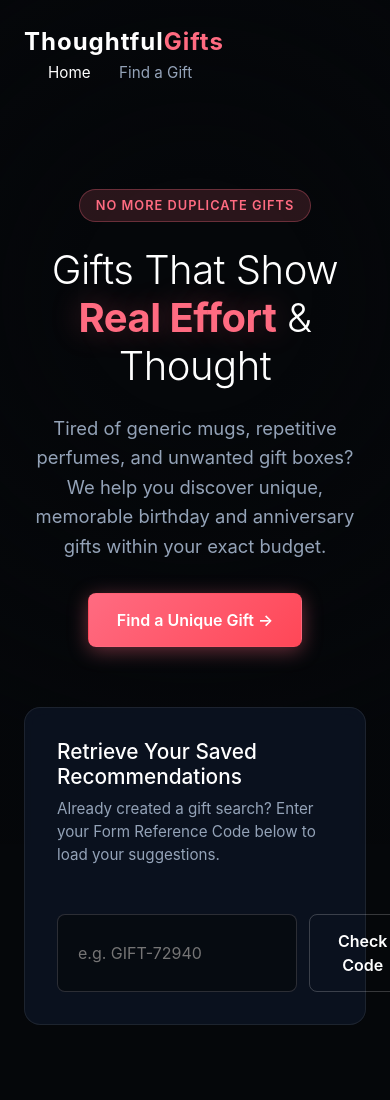
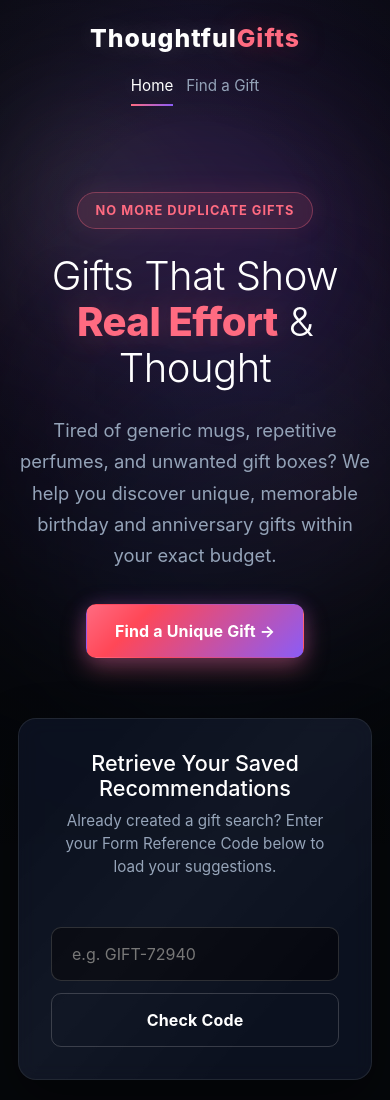
Before and after one commit to Krshnsr/git-site0.2, a website: page index.html in a window 390 px wide. Shown: the top 1100 px of the page. Drawn offline with nearby package versions, Linux system fonts and the light colour scheme.

Commit message:
Add cinematic smoke, glow, and ambient motion to the landing page styling

```diff
--- a/style.css
+++ b/style.css
@@ -3,9 +3,9 @@
    ========================================================================== */
 :root {
   --bg-main: #0b0f19;
-  --bg-card: #131b2e;
+  --bg-card: rgba(19, 27, 46, 0.8);
   --bg-card-hover: #1a243d;
-  --border-color: #23314f;
+  --border-color: rgba(255, 255, 255, 0.09);
 
   --text-main: #f8fafc;
   --text-muted: #94a3b8;
@@ -13,7 +13,10 @@
 
   --gradient-primary: linear-gradient(135deg, #ec4899 0%, #8b5cf6 50%, #3b82f6 100%);
   --gradient-accent: linear-gradient(135deg, #f59e0b, #ec4899);
-  --gradient-glow: rgba(139, 92, 246, 0.35);
+  --gradient-glow: rgba(139, 92, 246, 0.45);
+
+  --shadow-soft: 0 18px 50px rgba(0, 0, 0, 0.38);
+  --shadow-glow: 0 0 35px rgba(139, 92, 246, 0.35);
 
   --radius-sm: 8px;
   --radius-md: 14px;
@@ -27,13 +30,53 @@
   font-family: -apple-system, BlinkMacSystemFont, "Segoe UI", Roboto, Oxygen, Ubuntu, sans-serif;
 }
 
+html {
+  scroll-behavior: smooth;
+}
+
 body, html {
   width: 100%;
   min-height: 100%;
-  background-color: #05070a;
-  font-family: 'Segoe UI', Tahoma, Geneva, Verdana, sans-serif;
-  color: #e2e8f0;
+  background:
+    radial-gradient(circle at top, rgba(139, 92, 246, 0.14), transparent 25%),
+    radial-gradient(circle at bottom left, rgba(59, 130, 246, 0.12), transparent 30%),
+    #05070a;
+  color: var(--text-main);
   overflow-x: hidden;
+}
+
+body {
+  position: relative;
+}
+
+body::before,
+body::after {
+  content: "";
+  position: fixed;
+  inset: auto;
+  width: 38rem;
+  height: 38rem;
+  border-radius: 50%;
+  filter: blur(80px);
+  pointer-events: none;
+  z-index: 0;
+  opacity: 0.5;
+  animation: smokeDrift 22s ease-in-out infinite alternate;
+}
+
+body::before {
+  left: -8rem;
+  top: 8rem;
+  background: rgba(168, 85, 247, 0.22);
+}
+
+body::after {
+  right: -6rem;
+  bottom: 4rem;
+  height: 30rem;
+  width: 30rem;
+  background: rgba(59, 130, 246, 0.18);
+  animation-delay: 2s;
 }
 
 /* Cinematic Layers */
@@ -46,7 +89,14 @@ body, html {
   z-index: 1;
   pointer-events: none;
   mix-blend-mode: screen;
-  opacity: 0.55;
+  opacity: 0.9;
+  background:
+    radial-gradient(circle at 15% 25%, rgba(255,255,255,0.18), transparent 20%),
+    radial-gradient(circle at 60% 30%, rgba(168,85,247,0.18), transparent 25%),
+    radial-gradient(circle at 40% 70%, rgba(59,130,246,0.14), transparent 18%),
+    radial-gradient(circle at 80% 60%, rgba(255,107,129,0.14), transparent 22%);
+  filter: blur(60px);
+  animation: smokePulse 16s ease-in-out infinite alternate;
 }
 
 .spotlight {
@@ -56,7 +106,7 @@ body, html {
   width: 100%;
   height: 100%;
   z-index: 2;
-  background: radial-gradient(circle at 50% 35%, transparent 20%, rgba(5,7,10,0.92) 80%);
+  background: radial-gradient(circle at 50% 28%, transparent 18%, rgba(5,7,10,0.78) 72%, rgba(5,7,10,0.96) 100%);
   pointer-events: none;
 }
 
@@ -78,26 +128,60 @@ body, html {
 }
 
 .brand {
-  font-size: 1.5rem;
-  font-weight: 700;
+  font-size: 1.55rem;
+  font-weight: 800;
   letter-spacing: 1px;
   color: #fff;
+  text-shadow: 0 0 24px rgba(255, 255, 255, 0.18);
+}
+
+.brand a {
+  color: #fff;
+  text-decoration: none;
 }
 
 .brand span {
   color: #ff6b81;
+  text-shadow: 0 0 30px rgba(255, 107, 129, 0.35);
+}
+
+.nav-links {
+  display: flex;
+  align-items: center;
+  gap: 0.2rem;
 }
 
 .nav-links a {
-  color: #94a3b8;
+  color: var(--text-muted);
   text-decoration: none;
   margin-left: 24px;
   font-size: 0.95rem;
-  transition: color 0.3s ease;
+  transition: color 0.3s ease, transform 0.3s ease, text-shadow 0.3s ease;
+  position: relative;
 }
 
-.nav-links a:hover, .nav-links a.active {
+.nav-links a::after {
+  content: "";
+  position: absolute;
+  left: 0;
+  bottom: -8px;
+  width: 100%;
+  height: 2px;
+  background: linear-gradient(90deg, #ff6b81, #8b5cf6);
+  transform: scaleX(0);
+  transform-origin: left;
+  transition: transform 0.3s ease;
+}
+
+.nav-links a:hover,
+.nav-links a.active {
   color: #fff;
+  text-shadow: 0 0 18px rgba(255, 255, 255, 0.2);
+}
+
+.nav-links a:hover::after,
+.nav-links a.active::after {
+  transform: scaleX(1);
 }
 
 .hero {
@@ -109,83 +193,106 @@ body, html {
 
 .badge-tag {
   display: inline-block;
-  padding: 6px 16px;
-  background: rgba(255, 107, 129, 0.15);
+  padding: 8px 18px;
+  background: rgba(255, 107, 129, 0.12);
   color: #ff6b81;
-  border: 1px solid rgba(255, 107, 129, 0.3);
-  border-radius: 20px;
+  border: 1px solid rgba(255, 107, 129, 0.35);
+  border-radius: 999px;
   font-size: 0.8rem;
-  font-weight: 600;
+  font-weight: 700;
   letter-spacing: 1px;
   text-transform: uppercase;
   margin-bottom: 24px;
+  box-shadow: 0 0 25px rgba(255, 107, 129, 0.1);
+  backdrop-filter: blur(6px);
 }
 
 .hero h1 {
-  font-size: 3.5rem;
+  font-size: clamp(2.5rem, 5vw, 4.2rem);
   font-weight: 300;
   letter-spacing: -0.5px;
-  line-height: 1.2;
+  line-height: 1.15;
   color: #fff;
   margin-bottom: 24px;
-  animation: movieFadeIn 2.5s ease-out;
+  animation: movieFadeIn 2.3s ease-out;
+  text-shadow: 0 20px 60px rgba(0,0,0,0.25);
 }
 
 .hero h1 span {
-  font-weight: 700;
+  font-weight: 800;
   color: #ff6b81;
-  text-shadow: 0 0 30px rgba(255, 107, 129, 0.3);
+  text-shadow: 0 0 30px rgba(255, 107, 129, 0.25);
 }
 
 .hero p {
   font-size: 1.15rem;
-  color: #94a3b8;
-  line-height: 1.6;
+  color: var(--text-muted);
+  line-height: 1.7;
   margin-bottom: 32px;
+  max-width: 680px;
+  margin-inline: auto;
 }
 
 .btn {
   display: inline-block;
   padding: 14px 28px;
-  border-radius: 8px;
+  border-radius: 10px;
   font-size: 1rem;
-  font-weight: 600;
+  font-weight: 700;
   text-decoration: none;
-  transition: transform 0.2s ease, box-shadow 0.2s ease;
+  transition: transform 0.25s ease, box-shadow 0.25s ease, border-color 0.25s ease, background 0.25s ease;
   cursor: pointer;
+  border: 1px solid transparent;
+  letter-spacing: 0.01em;
 }
 
 .btn:hover {
-  transform: translateY(-2px);
+  transform: translateY(-3px) scale(1.01);
 }
 
 .btn-gradient {
-  background: linear-gradient(135deg, #ff6b81, #ff4757);
+  background: linear-gradient(135deg, #ff6b81, #ff4757 25%, #8b5cf6 100%);
   color: #fff;
-  box-shadow: 0 4px 20px rgba(255, 107, 129, 0.4);
+  box-shadow: 0 10px 24px rgba(255, 107, 129, 0.35), 0 0 20px rgba(139, 92, 246, 0.22);
 }
 
 .btn-gradient:hover {
-  box-shadow: 0 6px 24px rgba(255, 107, 129, 0.6);
+  box-shadow: 0 14px 30px rgba(255, 107, 129, 0.45), 0 0 25px rgba(139, 92, 246, 0.3);
 }
 
 .btn-outline {
   background: transparent;
-  border: 1px solid rgba(255, 255, 255, 0.2);
+  border: 1px solid rgba(255, 255, 255, 0.18);
   color: #fff;
 }
 
 .btn-outline:hover {
-  background: rgba(255, 255, 255, 0.05);
-  border-color: rgba(255, 255, 255, 0.4);
+  background: rgba(255, 255, 255, 0.04);
+  border-color: rgba(255, 255, 255, 0.32);
 }
 
 .card {
-  background: rgba(15, 23, 42, 0.65);
-  border: 1px solid rgba(255, 255, 255, 0.08);
-  border-radius: 16px;
+  background: rgba(15, 23, 42, 0.68);
+  border: 1px solid var(--border-color);
+  border-radius: 18px;
   padding: 32px;
-  backdrop-filter: blur(8px);
+  backdrop-filter: blur(10px);
+  box-shadow: var(--shadow-soft);
+  position: relative;
+  overflow: hidden;
+}
+
+.card::before {
+  content: "";
+  position: absolute;
+  inset: -30% auto auto -20%;
+  width: 140%;
+  height: 180%;
+  background: linear-gradient(120deg, transparent 20%, rgba(255,255,255,0.06), transparent 60%);
+  transform: translateX(-10%) rotate(12deg);
+  opacity: 0.3;
+  pointer-events: none;
+  animation: shimmer 8s ease-in-out infinite;
 }
 
 .lookup-box {
@@ -194,16 +301,17 @@ body, html {
   align-items: center;
   gap: 32px;
   margin-bottom: 80px;
+  position: relative;
 }
 
 .lookup-text h3 {
-  font-size: 1.3rem;
+  font-size: 1.35rem;
   margin-bottom: 8px;
   color: #fff;
 }
 
 .lookup-text p {
-  color: #94a3b8;
+  color: var(--text-muted);
   font-size: 0.95rem;
 }
 
@@ -214,19 +322,20 @@ body, html {
 }
 
 .lookup-form input {
-  background: rgba(5, 7, 10, 0.6);
+  background: rgba(5, 7, 10, 0.68);
   border: 1px solid rgba(255, 255, 255, 0.15);
   padding: 14px 20px;
-  border-radius: 8px;
+  border-radius: 10px;
   color: #fff;
   font-size: 1rem;
   outline: none;
   min-width: 240px;
-  transition: border-color 0.3s ease;
+  transition: border-color 0.3s ease, box-shadow 0.3s ease, transform 0.3s ease;
 }
 
 .lookup-form input:focus {
   border-color: #ff6b81;
+  box-shadow: 0 0 0 4px rgba(255, 107, 129, 0.12);
 }
 
 /* Promotion Feature Area */
@@ -238,9 +347,11 @@ body, html {
   align-items: center;
   margin: 3rem 0;
   min-height: 320px;
-  border-radius: 18px;
+  border-radius: 22px;
   overflow: hidden;
-  background: linear-gradient(180deg, rgba(11,15,25,0.45), rgba(11,15,25,0.65));
+  background: linear-gradient(180deg, rgba(11,15,25,0.52), rgba(11,15,25,0.76));
+  border: 1px solid rgba(255,255,255,0.06);
+  box-shadow: var(--shadow-soft);
 }
 
 .promo-section::before {
@@ -251,8 +362,17 @@ body, html {
   background-size: cover;
   background-position: center;
   opacity: 0.36;
-  filter: blur(2px) saturate(1.05) contrast(0.95);
-  transform: scale(1.02);
+  filter: blur(2px) saturate(1.15) contrast(1.1);
+  transform: scale(1.03);
+  z-index: 0;
+  animation: driftBg 18s ease-in-out infinite alternate;
+}
+
+.promo-section::after {
+  content: "";
+  position: absolute;
+  inset: 0;
+  background: linear-gradient(135deg, rgba(139,92,246,0.08), rgba(255,107,129,0.06));
   z-index: 0;
 }
 
@@ -264,11 +384,11 @@ body, html {
 .creative-frame {
   position: relative;
   padding: 8px;
-  background: linear-gradient(135deg, rgba(255,255,255,0.04), rgba(255,255,255,0.01));
+  background: linear-gradient(135deg, rgba(255,255,255,0.06), rgba(255,255,255,0.02));
   border-radius: 22px;
-  border: 1px solid rgba(255,255,255,0.04);
-  box-shadow: 0 18px 48px rgba(0,0,0,0.5);
-  transition: transform 0.35s cubic-bezier(.2,.9,.3,1), box-shadow 0.35s;
+  border: 1px solid rgba(255,255,255,0.06);
+  box-shadow: 0 18px 48px rgba(0,0,0,0.5), 0 0 30px rgba(139, 92, 246, 0.2);
+  transition: transform 0.35s cubic-bezier(.2,.9,.3,1), box-shadow 0.35s ease;
 }
 
 .frame-inner {
@@ -290,7 +410,7 @@ body, html {
 
 .creative-frame:hover {
   transform: translateY(-6px) scale(1.01);
-  box-shadow: 0 28px 64px rgba(0,0,0,0.55);
+  box-shadow: 0 28px 64px rgba(0,0,0,0.55), 0 0 38px rgba(255, 107, 129, 0.1);
 }
 
 .creative-frame:hover .frame-inner img {
@@ -307,32 +427,33 @@ body, html {
   color: #ff6b81;
   border: 1px solid rgba(255,107,129,0.2);
   backdrop-filter: blur(6px);
-  font-weight:700;
-  z-index:2;
+  font-weight: 700;
+  z-index: 2;
 }
 
 .promo-details {
   padding: 0.25rem 0;
-  z-index:1;
+  z-index: 1;
 }
 
 .promo-tag {
   color: #ff6b81;
-  font-weight:700;
-  text-transform:uppercase;
-  letter-spacing:0.08em;
-  font-size:0.85rem;
+  font-weight: 700;
+  text-transform: uppercase;
+  letter-spacing: 0.08em;
+  font-size: 0.85rem;
 }
 
 .promo-details h2 {
-  font-size: 1.9rem;
+  font-size: clamp(1.5rem, 2.5vw, 2.2rem);
   margin: 0.4rem 0;
   color: #fff;
 }
 
 .promo-details p {
-  color: #94a3b8;
+  color: var(--text-muted);
   margin-bottom: 1rem;
+  line-height: 1.7;
 }
 
 .grid-two {
@@ -342,27 +463,42 @@ body, html {
   margin-bottom: 100px;
 }
 
+.info-card {
+  background: rgba(15, 23, 42, 0.58);
+  border: 1px solid var(--border-color);
+  border-radius: 18px;
+  padding: 28px 24px;
+  box-shadow: var(--shadow-soft);
+  transition: transform 0.25s ease, box-shadow 0.25s ease, border-color 0.25s ease;
+}
+
+.info-card:hover {
+  transform: translateY(-4px);
+  border-color: rgba(255, 255, 255, 0.14);
+  box-shadow: 0 18px 40px rgba(0,0,0,0.34), 0 0 28px rgba(139, 92, 246, 0.14);
+}
+
 .info-card h3 {
-  font-size: 1.4rem;
+  font-size: 1.38rem;
   margin-bottom: 16px;
   color: #fff;
 }
 
 .info-card p {
-  color: #94a3b8;
-  line-height: 1.6;
+  color: var(--text-muted);
+  line-height: 1.7;
 }
 
 .footer {
   position: relative;
   z-index: 3;
-  border-top: 1px solid rgba(255,255,255,0.05);
+  border-top: 1px solid rgba(255,255,255,0.06);
   padding: 40px 0;
   text-align: center;
 }
 
 .footer p {
-  color: #64748b;
+  color: var(--text-dim);
   font-size: 0.9rem;
 }
 
@@ -376,6 +512,56 @@ body, html {
     opacity: 1;
     filter: blur(0);
     transform: scale(1);
+  }
+}
+
+@keyframes smokeDrift {
+  0% {
+    transform: translate3d(0, 0, 0) scale(0.9);
+    opacity: 0.3;
+  }
+  50% {
+    transform: translate3d(4rem, -2rem, 0) scale(1.08);
+    opacity: 0.65;
+  }
+  100% {
+    transform: translate3d(-2rem, 2rem, 0) scale(1.15);
+    opacity: 0.45;
+  }
+}
+
+@keyframes smokePulse {
+  0% {
+    transform: scale(1) translate3d(0, 0, 0);
+    opacity: 0.45;
+  }
+  50% {
+    transform: scale(1.12) translate3d(1.5%, -1%, 0);
+    opacity: 0.8;
+  }
+  100% {
+    transform: scale(1.08) translate3d(-1%, 1.5%, 0);
+    opacity: 0.6;
+  }
+}
+
+@keyframes driftBg {
+  0% {
+    transform: scale(1.03) translate3d(-1%, 0, 0);
+  }
+  100% {
+    transform: scale(1.08) translate3d(1.5%, -1%, 0);
+  }
+}
+
+@keyframes shimmer {
+  0%, 100% {
+    transform: translateX(-12%) rotate(12deg);
+    opacity: 0.18;
+  }
+  50% {
+    transform: translateX(12%) rotate(12deg);
+    opacity: 0.4;
   }
 }
 
@@ -401,7 +587,49 @@ body, html {
   }
 }
 
+@media (max-width: 640px) {
+  .navbar {
+    flex-direction: column;
+    gap: 18px;
+    padding-top: 20px;
+  }
+
+  .nav-links {
+    gap: 0.8rem;
+  }
+
+  .nav-links a {
+    margin-left: 0;
+  }
+
+  .lookup-box {
+    text-align: center;
+    align-items: stretch;
+  }
+
+  .lookup-form {
+    flex-direction: column;
+  }
+
+  .promo-section::before {
+    opacity: 0.28;
+  }
+
+  .frame-inner img {
+    max-width: 100%;
+  }
+}
+
 @media (max-width: 480px) {
-  .promo-section::before { opacity: 0.28; }
-  .frame-inner img { max-width: 95%; }
+  .container {
+    padding: 0 18px;
+  }
+
+  .hero {
+    padding-top: 70px;
+  }
+
+  .promo-section {
+    min-height: 250px;
+  }
 }
```
